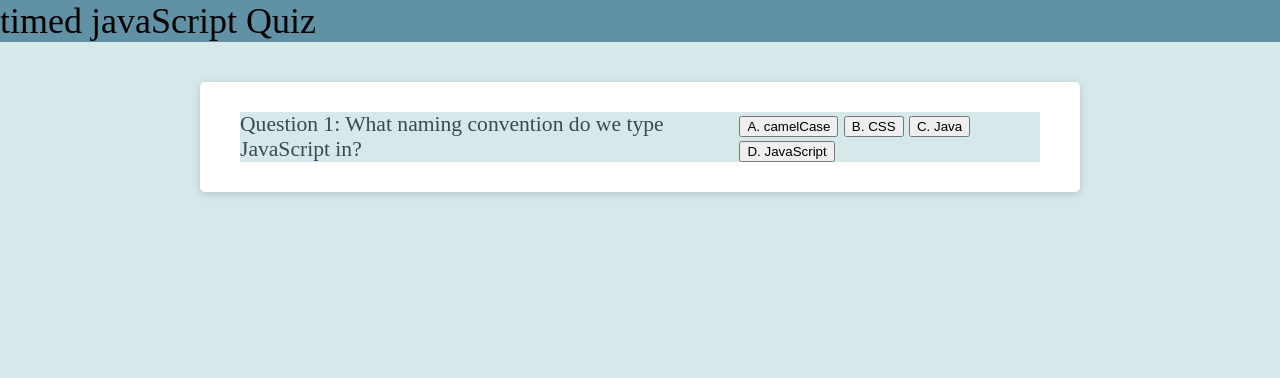
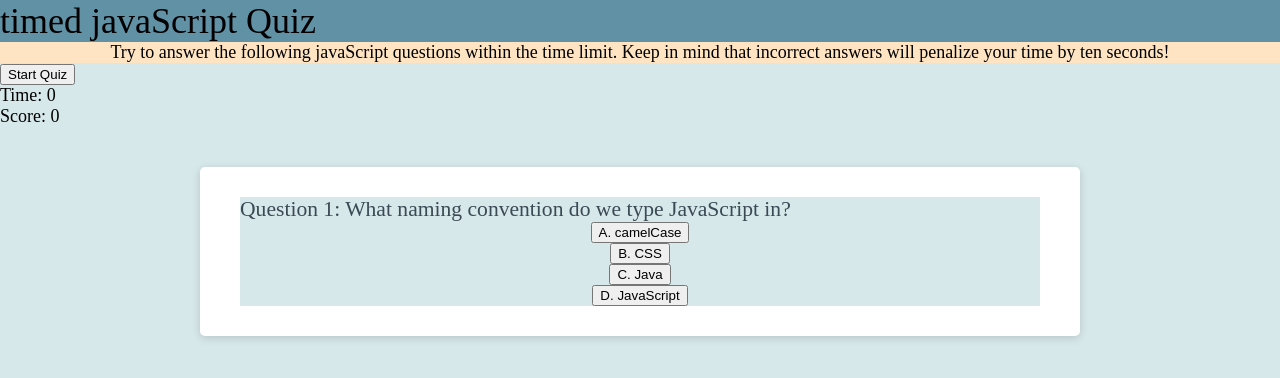
Before and after one commit to ParticularSpace/A4-Timed-JS-Quiz, a plain HTML site: page index.html in a window 1280 px wide. Drawn offline with Linux system fonts and the light colour scheme; files whose address does not match are found by name.

Commit message:
created our timer, score, and start button

```diff
--- a/assets/css/style.css
+++ b/assets/css/style.css
@@ -3,7 +3,7 @@ body {
     font-size: 18px;
 }
 
-.header {
+.header h1 {
     display: flex;
     justify-content: start;
     font-family: 'Times New Roman', Times, serif;
@@ -13,9 +13,18 @@ body {
     background-color: rgb(96, 145, 165);
 }
 
+.header h2 {
+    display: flex;
+    justify-content: center;
+    font-family: 'Times New Roman', Times, serif;
+    font-size: 100%;
+    background-color: bisque;
+}
+
 .quiz-header {
     display: flex;
     justify-content: center;
+    flex-direction: column;
     font-family: 'Times New Roman', Times, serif;
     font-size: 100%;
     font-size: 120%;
@@ -37,3 +46,12 @@ body {
     padding: 30px 40px;
 
   }
+
+  .answers {
+    display: flex;
+    flex-direction: column;
+    justify-content: center;
+    align-items: center;
+    margin: 0 auto;
+    width: 100%;
+  }
--- a/index.html
+++ b/index.html
@@ -14,6 +14,16 @@
     <div class="container">
         <div class="header">
             <h1> timed javaScript Quiz</h1>
+            <h2>Try to answer the following javaScript questions within the time limit. Keep in mind that incorrect answers will penalize your time by ten seconds!</h2>
+        </div>
+        <div class="start">
+            <button id="start">Start Quiz</button>
+        </div>
+        <div class="timer">
+            <h2>Time: <span id="time">0</span></h2>
+        </div>
+        <div class="score">
+            <h2>Score: <span id="score">0</span></h2>
         </div>
         <div class="quiz">
             <div class="quiz-header">
```
